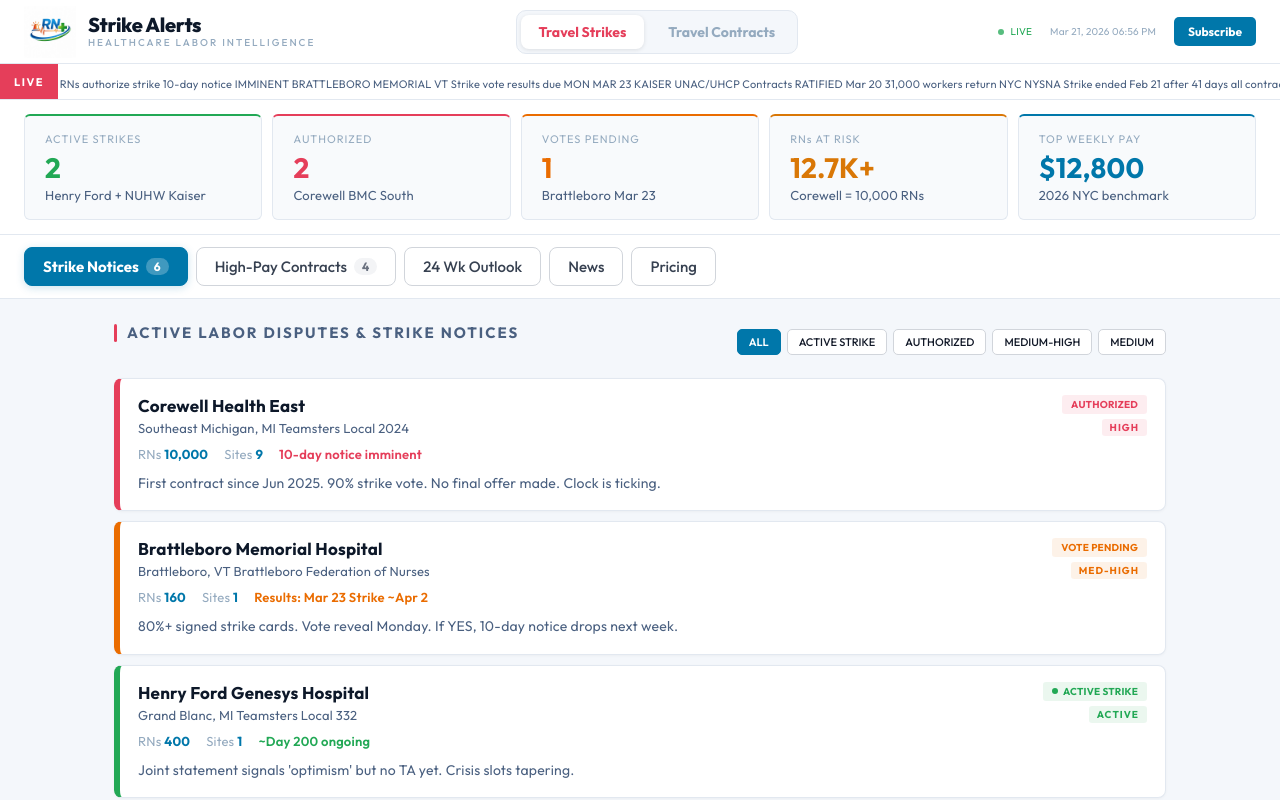
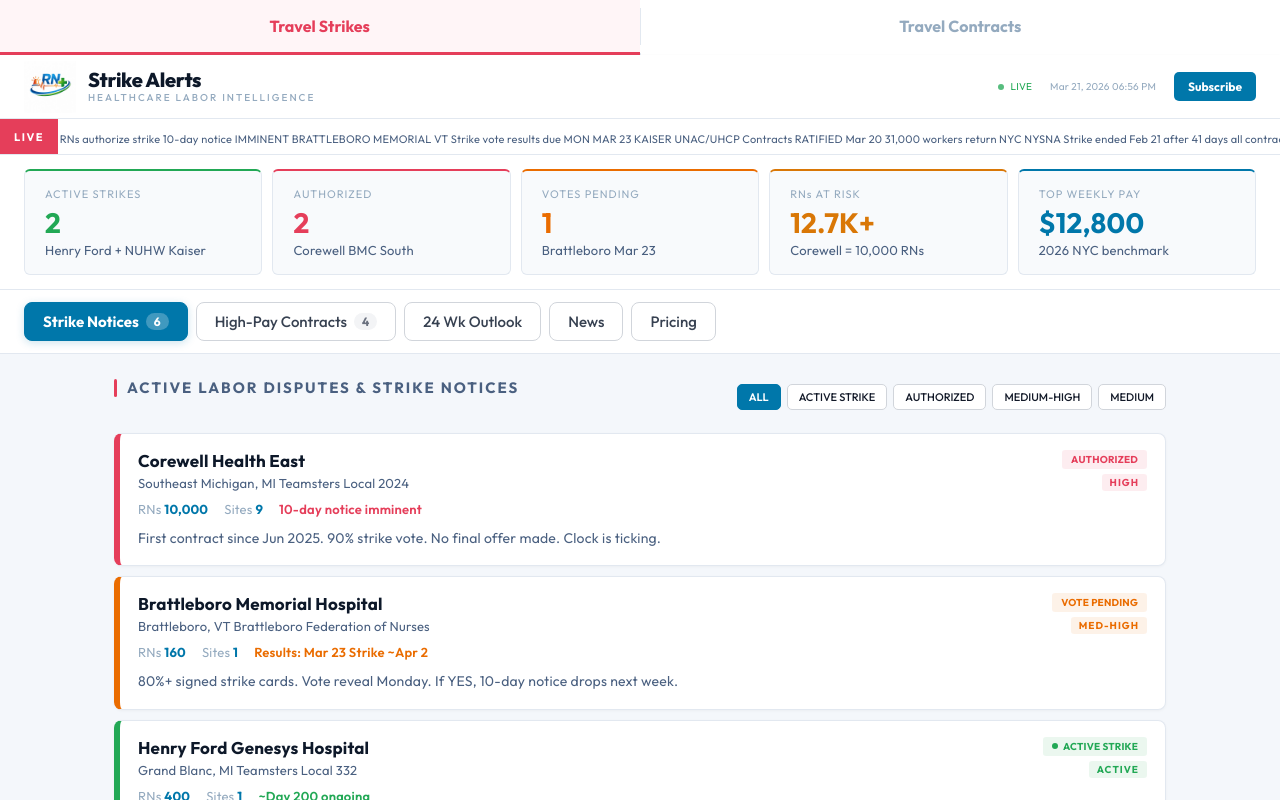
Before and after one commit to gameandtrad3-lang/Strikes-Alerts, a React (Create React App) app: page / in a window 1280 px wide. Shown: the top 800 px of the page. Built offline with nearby package versions, Linux system fonts and the light colour scheme.

Commit message:
Full-width tab bar on top, original clean header below

```diff
--- a/src/App.js
+++ b/src/App.js
@@ -697,7 +697,18 @@
       <style>{globalStyles}</style>
       <div style={{ minHeight: "100vh", display: "flex", flexDirection: "column" }}>
 
-        {/* TRAVEL CONTRACTS MODE */}
+        {/* TOP MODE TAB BAR */}
+        <div style={{ background: "#ffffff", borderBottom: "2px solid var(--border)", display: "flex" }}>
+          <button onClick={() => setMode("strikes")} style={{ flex: 1, padding: "16px 24px", fontFamily: "var(--font-sans)", fontSize: 16, fontWeight: 700, cursor: "pointer", border: "none", borderBottom: mode === "strikes" ? "3px solid #e53e5a" : "3px solid transparent", background: mode === "strikes" ? "#fff5f7" : "#ffffff", color: mode === "strikes" ? "#e53e5a" : "#94aabf", marginBottom: -2, transition: "all 0.15s" }}>
+            Travel Strikes
+          </button>
+          <div style={{ width: 1, background: "var(--border)", margin: "8px 0" }} />
+          <button onClick={() => setMode("contracts")} style={{ flex: 1, padding: "16px 24px", fontFamily: "var(--font-sans)", fontSize: 16, fontWeight: 700, cursor: "pointer", border: "none", borderBottom: mode === "contracts" ? "3px solid #0077aa" : "3px solid transparent", background: mode === "contracts" ? "#f0f8ff" : "#ffffff", color: mode === "contracts" ? "#0077aa" : "#94aabf", marginBottom: -2, transition: "all 0.15s" }}>
+            Travel Contracts
+          </button>
+        </div>
+
+                {/* TRAVEL CONTRACTS MODE */}
         {mode === "contracts" && <TravelContractsPage />}
 
         {/* STRIKES MODE */}
@@ -712,15 +723,7 @@
               <div style={{ fontFamily: "var(--font-sans)", fontSize: 10, fontWeight: 500, color: "var(--muted)", letterSpacing: 2 }}>HEALTHCARE LABOR INTELLIGENCE</div>
             </div>
           </div>
-          <div style={{ display: "flex", alignItems: "center", gap: 6, background: "#f4f7fb", borderRadius: 10, padding: "4px", border: "1px solid var(--border)" }}>
-            <button onClick={() => setMode("strikes")} style={{ display: "flex", alignItems: "center", gap: 7, padding: "8px 18px", borderRadius: 8, fontFamily: "var(--font-sans)", fontSize: 14, fontWeight: 700, cursor: "pointer", transition: "all 0.15s", border: "none", background: mode === "strikes" ? "#ffffff" : "transparent", color: mode === "strikes" ? "#e53e5a" : "#94aabf", boxShadow: mode === "strikes" ? "0 1px 4px rgba(0,0,0,0.1)" : "none" }}>
-              Travel Strikes
-            </button>
-            <button onClick={() => setMode("contracts")} style={{ display: "flex", alignItems: "center", gap: 7, padding: "8px 18px", borderRadius: 8, fontFamily: "var(--font-sans)", fontSize: 14, fontWeight: 700, cursor: "pointer", transition: "all 0.15s", border: "none", background: mode === "contracts" ? "#ffffff" : "transparent", color: mode === "contracts" ? "#0077aa" : "#94aabf", boxShadow: mode === "contracts" ? "0 1px 4px rgba(0,0,0,0.1)" : "none" }}>
-              Travel Contracts
-            </button>
-          </div>
-          <div style={{ display: "flex", alignItems: "center", gap: 18, flexShrink: 0 }}>
+          <div style={{ display: "flex", alignItems: "center", gap: 18 }}>
             <div style={{ display: "flex", alignItems: "center", gap: 6, fontFamily: "var(--font-mono)", fontSize: 10, color: "var(--green)" }}>
               <span style={{ width: 6, height: 6, borderRadius: "50%", background: "var(--green)", display: "inline-block", animation: "pulse 1.8s infinite" }} />
               LIVE
```
